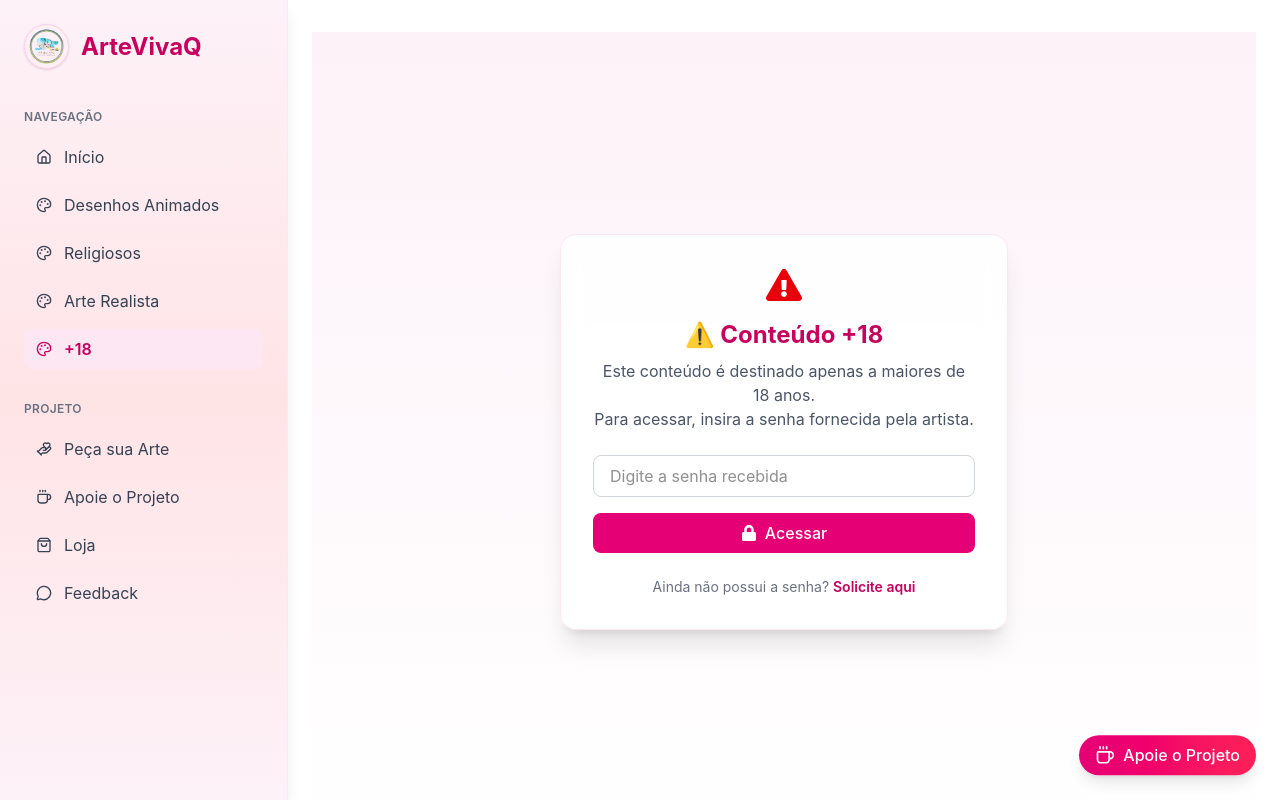
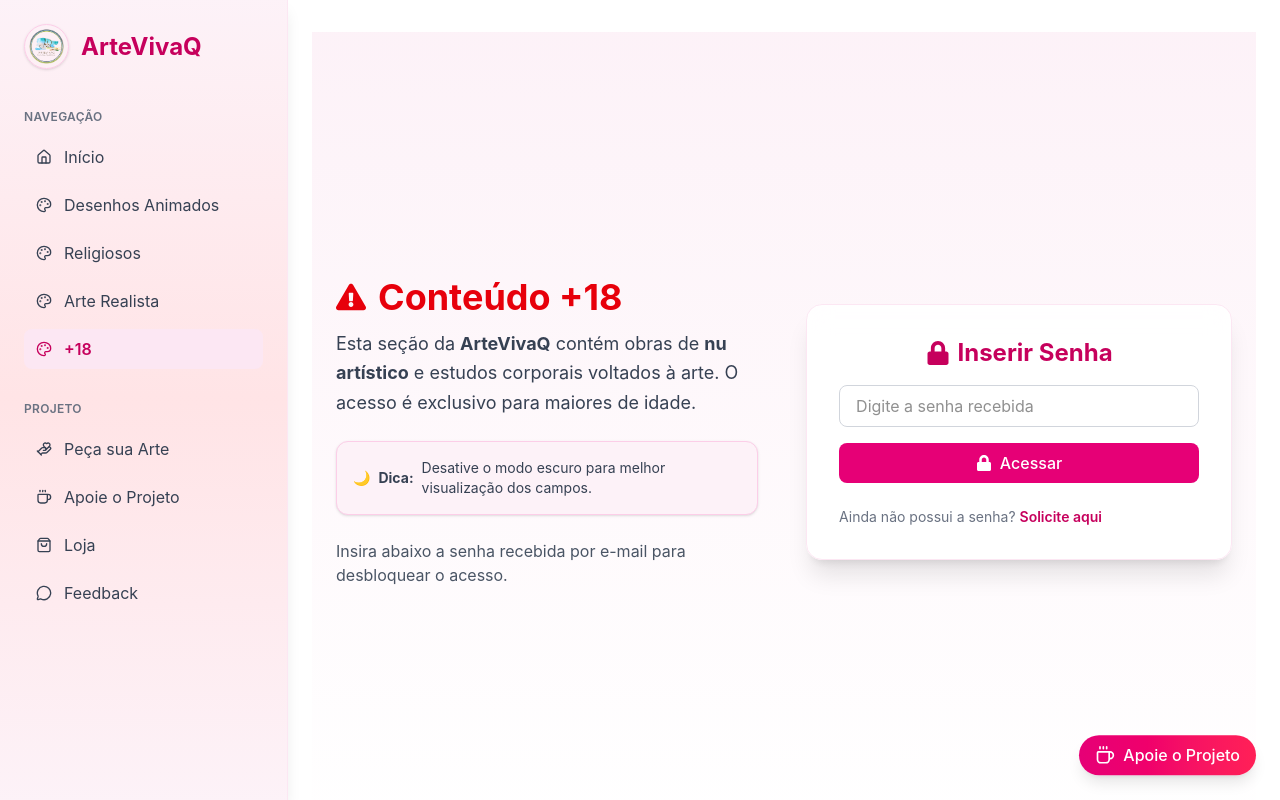
Before and after one commit to robsonalbuquerquedev/artevivaq, a Next.js app: page /adulto in a window 1280 px wide. Shown: the top 800 px of the page. Built offline with nearby package versions, Linux system fonts and the light colour scheme.

Commit message:
update: atualizar rota adulto

```diff
--- a/src/app/adulto/page.tsx
+++ b/src/app/adulto/page.tsx
@@ -5,14 +5,15 @@
 import { FaLock, FaCheckCircle, FaExclamationTriangle } from "react-icons/fa";
 import Gallery from "@/components/Gallery";
 import Link from "next/link";
+import Image from "next/image";
 
 export default function AdultoPage() {
     const [hasAccess, setHasAccess] = useState(false);
     const [senha, setSenha] = useState("");
     const [error, setError] = useState("");
 
-    // 🔹 senha configurada pela artista (ex: enviada por e-mail)
-    const senhaCorreta = "ARTEVIVAQ2025"; // ← pode ser trocada facilmente
+    // 🔹 Senha definida pela artista
+    const senhaCorreta = "ARTEVIVAQ2025";
 
     useEffect(() => {
         const access = localStorage.getItem("adultAccess");
@@ -50,24 +51,51 @@
     // 🔒 Caso o usuário ainda não tenha acesso
     if (!hasAccess) {
         return (
-            <main className="min-h-screen bg-gradient-to-b from-pink-50 to-white flex flex-col items-center justify-center px-6 py-12 text-center">
+            <main className="min-h-screen bg-gradient-to-b from-pink-50 to-white flex flex-col md:flex-row items-center justify-center gap-12 px-6 py-16 md:py-24">
+
+                {/* 🎨 Texto lateral */}
                 <motion.div
-                    initial={{ opacity: 0, y: -20 }}
-                    animate={{ opacity: 1, y: 0 }}
-                    transition={{ duration: 0.6 }}
-                    className="max-w-md bg-white/90 backdrop-blur-md shadow-xl rounded-2xl p-8 border border-pink-100"
+                    initial={{ opacity: 0, x: -30 }}
+                    animate={{ opacity: 1, x: 0 }}
+                    transition={{ duration: 0.8 }}
+                    className="md:w-1/2 text-center md:text-left"
                 >
-                    <div className="flex justify-center mb-4 text-red-600">
-                        <FaExclamationTriangle className="text-4xl" />
+                    <div className="flex items-center justify-center md:justify-start gap-3 text-red-600 mb-3">
+                        <FaExclamationTriangle className="text-3xl" />
+                        <h1 className="text-3xl md:text-4xl font-bold">Conteúdo +18</h1>
                     </div>
-                    <h1 className="text-2xl font-bold text-pink-700 mb-2">
-                        ⚠️ Conteúdo +18
-                    </h1>
-                    <p className="text-gray-600 mb-6">
-                        Este conteúdo é destinado apenas a maiores de 18 anos.
-                        <br />
-                        Para acessar, insira a senha fornecida pela artista.
+
+                    <p className="text-gray-700 text-lg mb-6 leading-relaxed">
+                        Esta seção da <strong>ArteVivaQ</strong> contém obras de{" "}
+                        <strong>nu artístico</strong> e estudos corporais voltados à arte.
+                        O acesso é exclusivo para maiores de idade.
                     </p>
+
+                    <motion.div
+                        initial={{ opacity: 0 }}
+                        animate={{ opacity: 1 }}
+                        transition={{ delay: 0.5 }}
+                        className="bg-pink-50 border border-pink-200 text-sm text-gray-700 rounded-xl p-4 mb-6 shadow-sm inline-flex items-center gap-2"
+                    >
+                        🌙 <strong>Dica:</strong> Desative o modo escuro para melhor
+                        visualização dos campos.
+                    </motion.div>
+
+                    <p className="text-gray-600">
+                        Insira abaixo a senha recebida por e-mail para desbloquear o acesso.
+                    </p>
+                </motion.div>
+
+                {/* 🔐 Formulário */}
+                <motion.div
+                    initial={{ opacity: 0, x: 30 }}
+                    animate={{ opacity: 1, x: 0 }}
+                    transition={{ duration: 0.8 }}
+                    className="md:w-1/2 w-full max-w-md bg-white/90 backdrop-blur-md border border-pink-100 shadow-xl rounded-2xl p-8"
+                >
+                    <h2 className="text-2xl font-bold text-pink-700 mb-4 flex items-center justify-center gap-2">
+                        <FaLock /> Inserir Senha
+                    </h2>
 
                     <form onSubmit={handleSubmit} className="flex flex-col gap-4">
                         <input
@@ -78,6 +106,7 @@
                             className="border border-gray-300 rounded-lg px-4 py-2 w-full focus:outline-none focus:ring-2 focus:ring-pink-400"
                         />
                         {error && <p className="text-red-500 text-sm">{error}</p>}
+
                         <motion.button
                             whileHover={{ scale: 1.05 }}
                             whileTap={{ scale: 0.95 }}
@@ -102,23 +131,23 @@
         );
     }
 
-    // ✅ Caso o usuário já tenha acesso autorizado
+    // ✅ Caso o usuário já tenha acesso
     return (
-        <main className="min-h-screen bg-gradient-to-b from-pink-50 to-white px-6 py-12">
-            {/* Aviso +18 */}
+        <main className="min-h-screen bg-gradient-to-b from-pink-50 to-white flex flex-col items-center justify-center px-6 py-16 md:py-24">
+            {/* Cabeçalho visual */}
             <motion.div
-                className="text-center mb-10"
+                className="text-center mb-10 max-w-2xl"
                 initial={{ opacity: 0, y: -20 }}
                 animate={{ opacity: 1, y: 0 }}
                 transition={{ duration: 0.6 }}
             >
-                <div className="flex justify-center items-center gap-3 text-red-600">
+                <div className="flex justify-center items-center gap-3 text-pink-600 mb-2">
                     <FaCheckCircle className="text-3xl" />
                     <h1 className="text-3xl md:text-4xl font-bold">Acesso Liberado ✅</h1>
                 </div>
-                <p className="text-gray-500 mt-2">
-                    Visualize com responsabilidade. Conteúdo artístico e reservado a
-                    maiores de 18 anos.
+                <p className="text-gray-600">
+                    Visualize com responsabilidade — o conteúdo a seguir é artístico e
+                    voltado ao estudo da forma humana.
                 </p>
             </motion.div>
 
```
